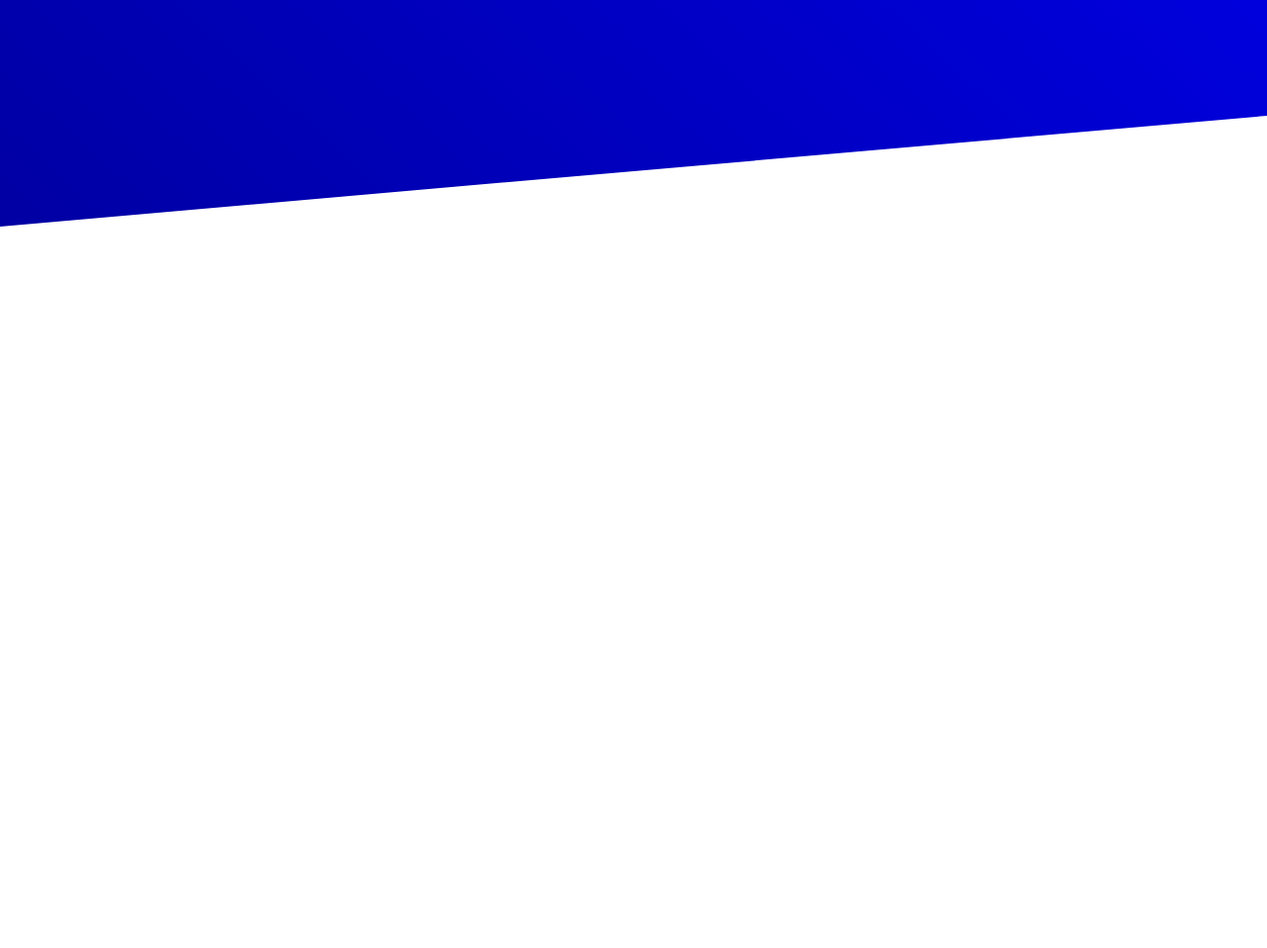
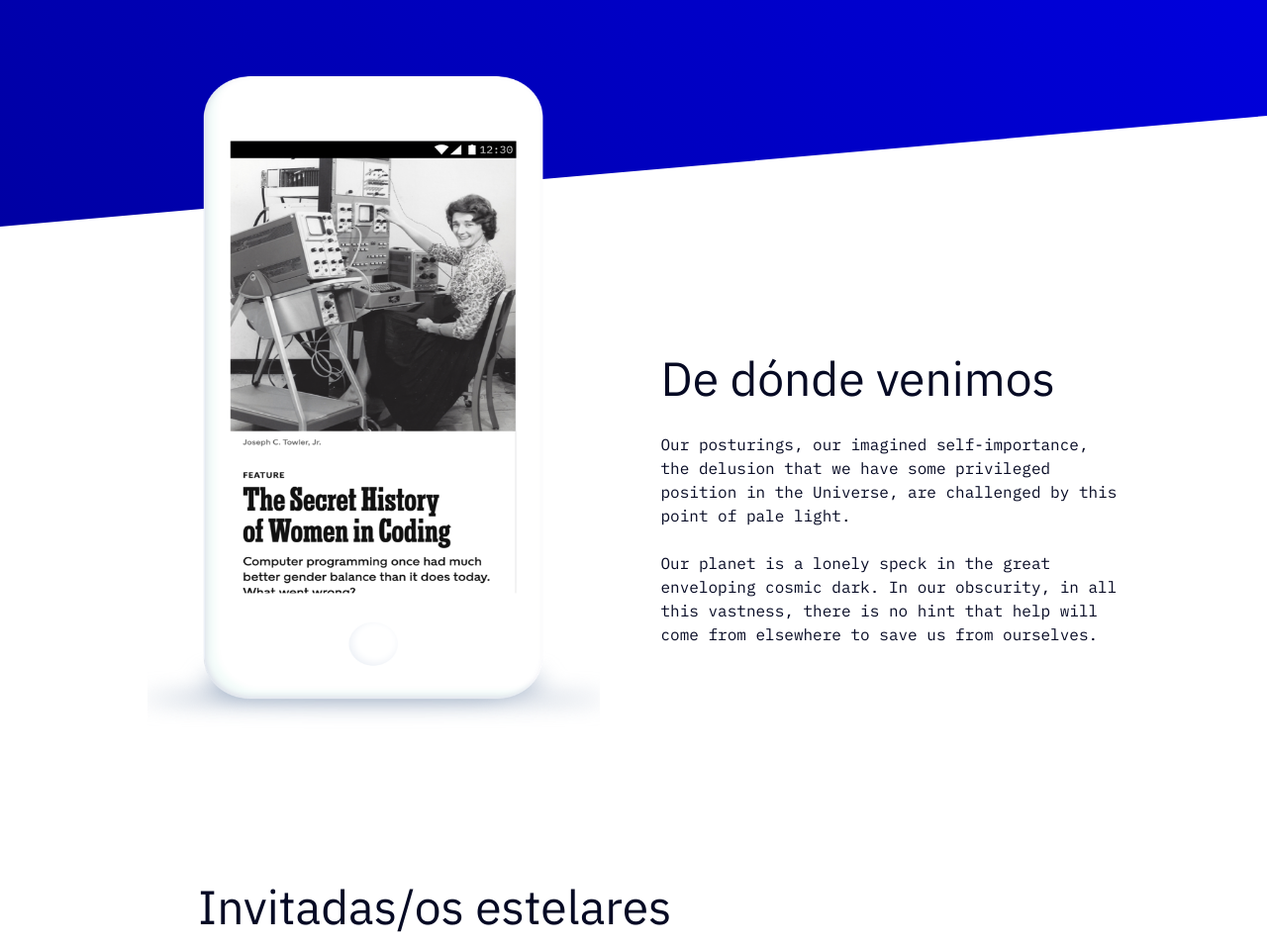
Before and after one commit to SilentWolf27/bluedot_landing_page, a plain HTML site: page index.html in a window 1280 px wide. Shown: the part 1258-2216 px from the top of the page at 99% size. Before the commit the page ends 1487 px from the top, so only its background shows below. Drawn offline with Linux system fonts and the light colour scheme.

Commit message:
Seccion invitados y nosotros

```diff
--- a/index.html
+++ b/index.html
@@ -95,8 +95,31 @@
           ></iframe>
         </div>
       </section>
-      <section id="us" class="us-container"></section>
-      <section id="guest" class="guest-container"></section>
+      <section id="us" class="us-container">
+        <img src="./assets/images/phone.png" alt="Telefono" />
+        <div class="us-text-container">
+          <h2>De dónde venimos</h2>
+          <p>
+            Our posturings, our imagined self-importance, the delusion that we
+            have some privileged position in the Universe, are challenged by
+            this point of pale light. <br /><br />
+            Our planet is a lonely speck in the great enveloping cosmic dark. In
+            our obscurity, in all this vastness, there is no hint that help will
+            come from elsewhere to save us from ourselves.
+          </p>
+        </div>
+      </section>
+      <section id="guest" class="guest-container">
+        <h2>Invitadas/os estelares</h2>
+        <div class="guest-grid-container">
+          <div class="guest-grid-item"><img src="./assets/images/grace-hopper.png" alt=""></div>
+          <div class="guest-grid-item"><img src="./assets/images/Katie-Bouman.png" alt=""></div>
+          <div class="guest-grid-item"><img src="./assets/images/Margaret_Hamilton.png" alt=""></div>
+          <div class="guest-grid-item"><img src="./assets/images/ERA.png" alt=""></div>
+          <div class="guest-grid-item"><img src="./assets/images/eniac.png" alt=""></div>
+          <div class="guest-grid-item"><img src="./assets/images/susan-kare.png" alt=""></div>
+        </div>
+      </section>
       <section id="topics" class="topics-container"></section>
       <section id="news" class="news-container"></section>
     </main>
--- a/styles/desktop.css
+++ b/styles/desktop.css
@@ -58,4 +58,44 @@
         column-gap: 72px;
         row-gap: 72px;
     }
+
+    .us-container {
+        margin-top: 100px ;
+        flex-direction: row;
+        justify-content: center;
+    }
+
+    .us-container img{
+        width: 457px;
+        height: 660px;
+        top: -140px;
+    }
+
+    .us-text-container {
+        margin: 0;
+        padding: 0;
+        max-width: 526px;
+        padding-left: 62px;
+    }
+
+    .us-text-container h2 {
+        font-size: 4.8rem;
+        line-height: 6.2rem;
+    }
+
+    .us-text-container p {
+        margin-top: 24px;
+        font-size: 1.6rem;
+        line-height: 2.4rem;
+    }
+
+    .guest-container h2{
+        margin-left: 200px;
+        font-size: 4.8rem;
+        line-height: 6.2rem;
+    }
+
+    .guest-grid-container {
+        grid-template-columns: repeat(3, 1fr);
+      }
 }
--- a/styles/style.css
+++ b/styles/style.css
@@ -3,6 +3,7 @@
   padding: 0;
   box-sizing: border-box;
 }
+
 
 html {
   font-size: 62.5%;
@@ -223,3 +224,58 @@ h1 span::after {
   width: 100%;
   max-width: 584px;
 }
+
+.us-container {
+  display: flex;
+  flex-direction: column;
+  align-items: center;
+}
+
+.us-container img {
+  position: relative;
+  z-index: 10;
+  top: -72.5px;
+  min-width: 320px;
+  width: 320px;
+  height: 519px;
+}
+
+.us-text-container {
+  position: relative;
+  top: -45.5px;
+  padding: 0 16px;
+}
+
+.us-text-container h2 {
+  font-size: 3.6rem;
+  line-height: 4.2rem;
+  color: #060a24;
+  font-weight: 400;
+}
+.us-text-container p {
+  margin-top: 8px;
+  color: #060a24;
+  font-size: 1.4rem;
+  line-height: 2.2rem;
+}
+
+.guest-container h2 {
+  margin-top: 8px;
+  margin-left: 16px;
+  font-size: 3.6rem;
+  line-height: 4.2rem;
+  color: #060a24;
+  font-weight: 400;
+}
+
+.guest-grid-container {
+  margin-top: 14px;
+  display: grid;
+  grid-template-columns: 1fr;
+  grid-template-rows: minmax(243px, auto);
+}
+
+.guest-grid-item img {
+  width: 100%;
+  height: 100%;
+}
--- a/styles/tablet.css
+++ b/styles/tablet.css
@@ -77,4 +77,12 @@
     margin-top: 26px;
     row-gap: 40px;
   }
+
+  .us-text-container {
+    margin: 0 50px;
+  }
+
+  .guest-grid-container {
+    grid-template-columns: 1fr 1fr;
+  }
 }
```
